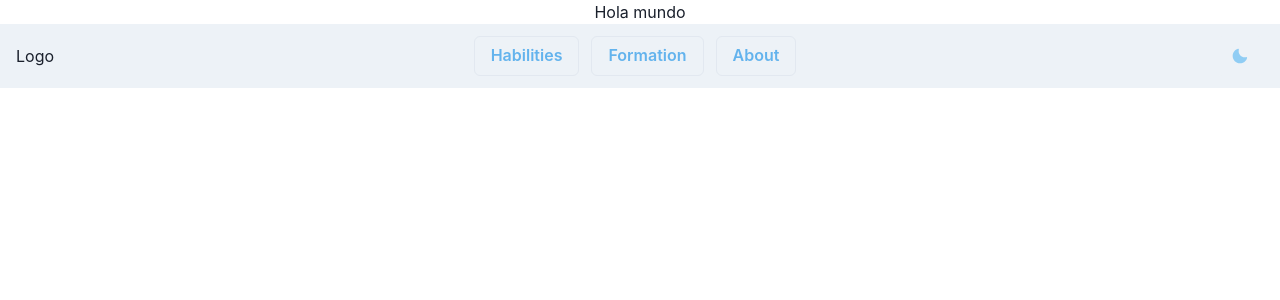
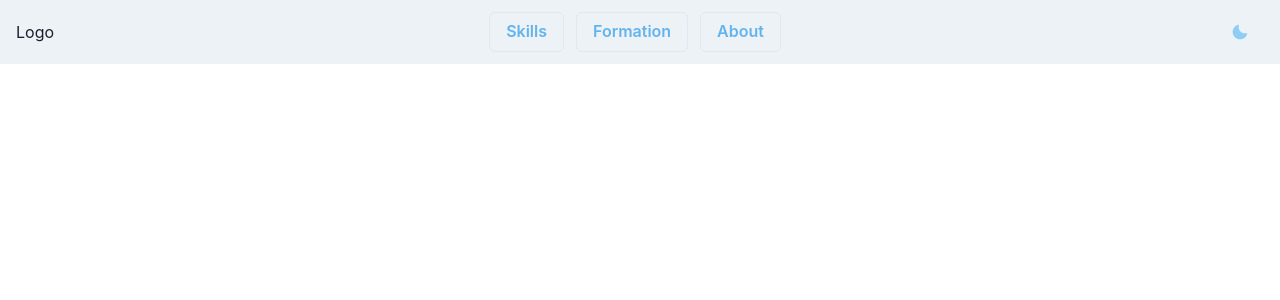
Before and after one commit to EliasLeguizamon123/MyPortfolio, a React (Create React App) app: page /skills in a window 1280 px wide. Shown: the top 300 px of the page. Built offline with nearby package versions, Linux system fonts and the light colour scheme.

Commit message:
add routes, doesnt work

```diff
--- a/src/App.js
+++ b/src/App.js
@@ -1,14 +1,9 @@
 import './App.css';
-import Header from './components/Header'
-import Main from './components/Main'
-import { Box } from '@chakra-ui/react'
+import Routers from './router/Router';
 
 function App() {
   return (
-    <Box className="App">
-      <Main />
-      <Header />
-    </Box>
+    <Routers />
   );
 }
 
--- a/src/components/Header.js
+++ b/src/components/Header.js
@@ -5,21 +5,36 @@ import {
   useColorModeValue,
   Stack,
   useColorMode,
-  Link,
 } from '@chakra-ui/react';
 import { MoonIcon, SunIcon } from '@chakra-ui/icons';
+import { Link } from 'react-router-dom';
 
-export default function Nav() {
+const Header = ({
+  nav = [{path:'/skills', label:'Skills'}]
+  }) => {
+
+  let navItems = nav.map((link, index) => (
+        <Link
+          key={index}
+          to={link.path}>
+          <Button variant="outline" color="blue.300">{link.label}</Button>
+        </Link>
+  ))
+
   const { colorMode, toggleColorMode } = useColorMode();
+
   return (
     <>
       <Box bg={useColorModeValue('gray.100', 'gray.900')} px={4}>
         <Flex h={16} alignItems={'center'} justifyContent={'space-between'}>
+          <Link to="/">
             <Box>Logo</Box>
+          </Link>
             <Stack spacing={3} direction={"row"}>
-                <Button variant="outline" color="blue.300">Habilities</Button>
+                {/* <Button variant="outline" color="blue.300">Skills</Button>
                 <Button variant="outline" color="blue.300">Formation</Button>
-                <Button variant="outline" color="blue.300">About</Button>
+                <Button variant="outline" color="blue.300">About</Button> */}
+                {navItems}
             </Stack>
             <Flex alignItems={'center'}>
                 <Stack direction={'row'} spacing={7}>
@@ -33,3 +48,4 @@ export default function Nav() {
     </>
   );
 }
+export default Header;
--- a/src/components/Main.js
+++ b/src/components/Main.js
@@ -1,6 +1,7 @@
 import { Text } from '@chakra-ui/react'
 
 export default function Main(){
+    console.log('Main')
     return(
         <Text>Hola mundo</Text>
     )
--- /dev/null
+++ b/src/components/Skills.js
@@ -0,0 +1,7 @@
+import { Text } from '@chakra-ui/react'
+
+export default function Skills(){
+    return(
+        <Text>Hola skills</Text>
+    )
+}
--- /dev/null
+++ b/src/router/Router.js
@@ -0,0 +1,25 @@
+import { BrowserRouter as Router, Routes, Route } from 'react-router-dom'
+import React from 'react'
+import Header from '../components/Header'
+import Main from '../components/Main'
+import Skills from '../components/Skills'
+import { Box } from '@chakra-ui/react'
+
+export default function Routers() {
+    return (
+        <Router>
+            <Box className="App">
+                <Header
+                nav={[
+                    { path: '/skills', label: 'Skills' },
+                    { path: '/formation', label: 'Formation' },
+                    { path: '/about', label: 'About' },
+                    ]}/>
+            </Box>
+            <Routes>
+                <Route exact path="/" element={Main} />
+                <Route exact path="/skills" element={Skills} />
+            </Routes>
+        </Router>
+    )
+}
```
Also changed, not shown: src/theme.js (added, +12 -0 lines), 1 other file (tests, documents, lock files or other folders).
